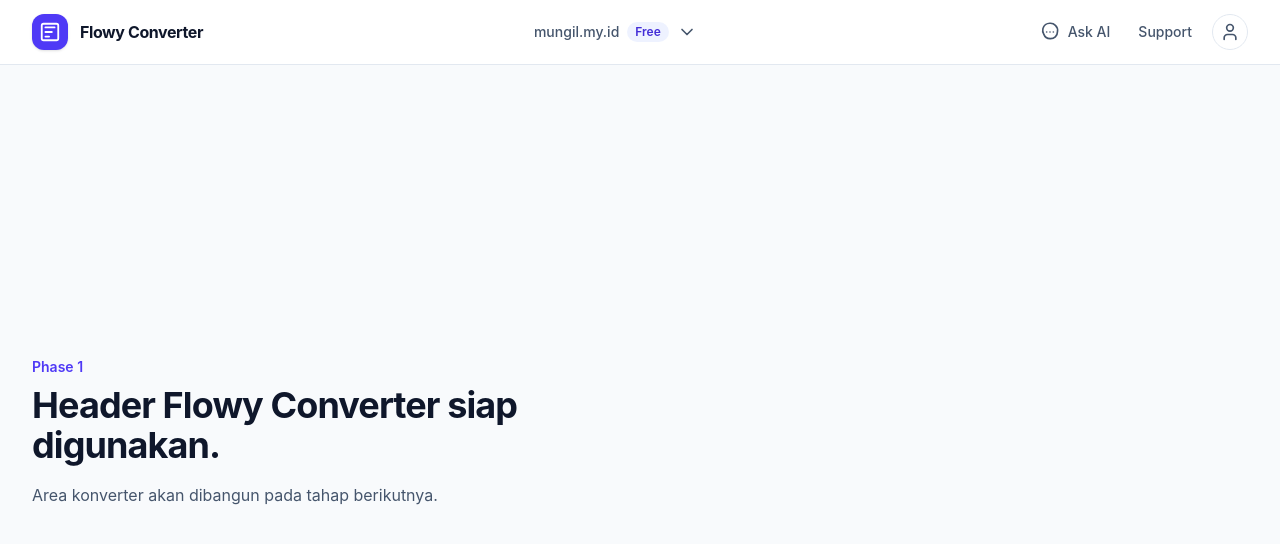
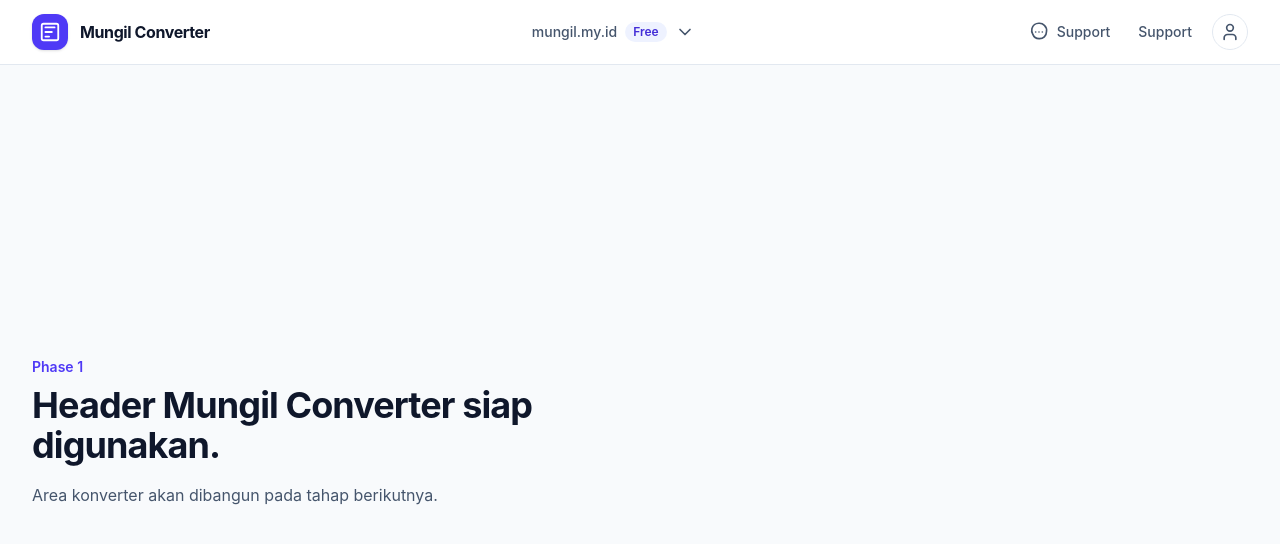
Before and after one commit to AMillionDriver/converter.mungil, a React (Vite) app in the folder APP/: page / in a window 1280 px wide. Shown: the top 544 px of the page. Built offline with nearby package versions, Linux system fonts and the light colour scheme.

Commit message:
Menambahkan icon baru untuk webnya

```diff
--- a/APP/src/App.tsx
+++ b/APP/src/App.tsx
@@ -61,7 +61,7 @@
         >
           <div className="flex h-16 items-center justify-between gap-4">
             <a
-              aria-label="Flowy Converter beranda"
+              aria-label="Mungil Converter beranda"
               className="flex shrink-0 items-center gap-3"
               href="#beranda"
             >
@@ -83,7 +83,7 @@
                 </svg>
               </span>
               <span className="text-base font-bold tracking-tight text-slate-900">
-                Flowy Converter
+                Mungil Converter
               </span>
             </a>
 
@@ -101,10 +101,10 @@
             <div className="hidden items-center gap-1 md:flex">
               <a
                 className="inline-flex items-center gap-2 rounded-lg px-3 py-2 text-sm font-medium text-slate-600 transition hover:bg-slate-100 hover:text-slate-900 focus:outline-none focus:ring-2 focus:ring-indigo-600 focus:ring-offset-2"
-                href="#ask-ai"
+                href="#support"
               >
                 <Icon name="message" />
-                Ask AI
+                Support
               </a>
               <a
                 className="rounded-lg px-3 py-2 text-sm font-medium text-slate-600 transition hover:bg-slate-100 hover:text-slate-900 focus:outline-none focus:ring-2 focus:ring-indigo-600 focus:ring-offset-2"
@@ -151,11 +151,11 @@
               <div className="mt-2 grid gap-1">
                 <a
                   className="flex items-center gap-2 rounded-lg px-3 py-2.5 text-sm font-medium text-slate-700 transition hover:bg-slate-100 hover:text-slate-900"
-                  href="#ask-ai"
+                  href="#support"
                   onClick={toggleMobileMenu}
                 >
                   <Icon name="message" />
-                  Ask AI
+                  Support
                 </a>
                 <a
                   className="rounded-lg px-3 py-2.5 text-sm font-medium text-slate-700 transition hover:bg-slate-100 hover:text-slate-900"
@@ -188,7 +188,7 @@
             className="mt-2 text-3xl font-bold tracking-tight text-slate-900 sm:text-4xl"
             id="header-preview-title"
           >
-            Header Flowy Converter siap digunakan.
+            Header Mungil Converter siap digunakan.
           </h1>
           <p className="mt-4 text-base leading-7 text-slate-600">
             Area konverter akan dibangun pada tahap berikutnya.
```
Also changed, not shown: APP/public/asset/Hapus_teks_dna_icon_daur_2K_20260914102937.svg (added).
